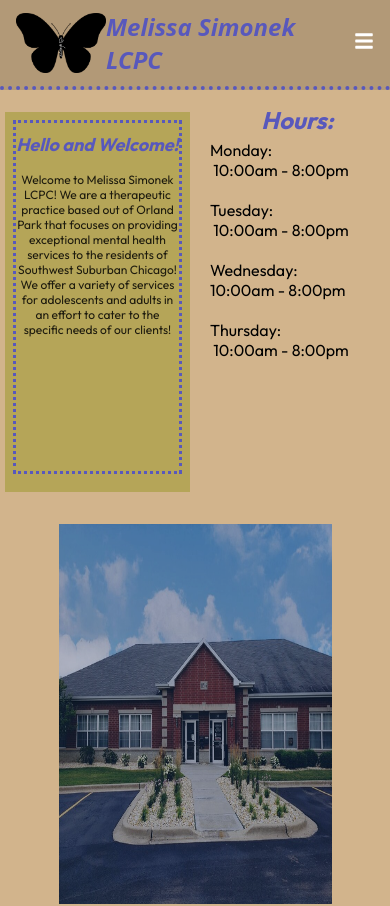
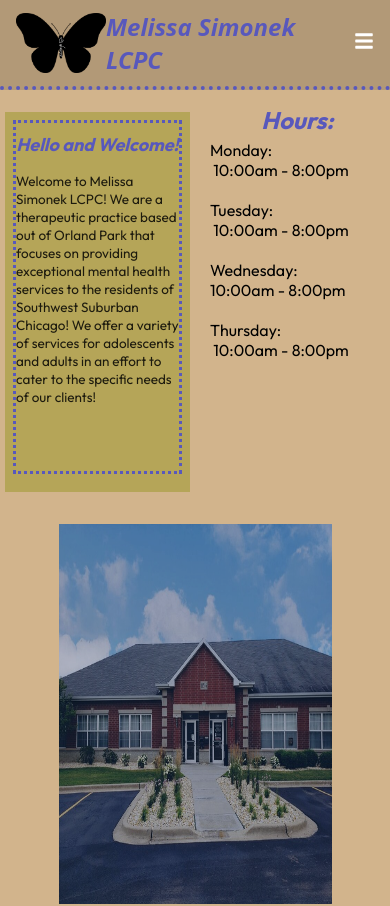
Before and after one commit to Simoja0428/melissasimoneklcpc, a React (Create React App) app: page / in a window 390 px wide. Shown: the top 906 px of the page. Built offline with nearby package versions, Linux system fonts and the light colour scheme.

Commit message:
adjust align

```diff
--- a/src/components/HomePanelStyles.css
+++ b/src/components/HomePanelStyles.css
@@ -124,9 +124,9 @@
 
     .welcome{
         max-width: 575px;
-        text-align: center;
+        text-align: left;
         color: rgba(0, 0, 0, 0.838);
-        font-size: 12px;
+        font-size: 13.5px;
     }
 
     .org-hours{
```
